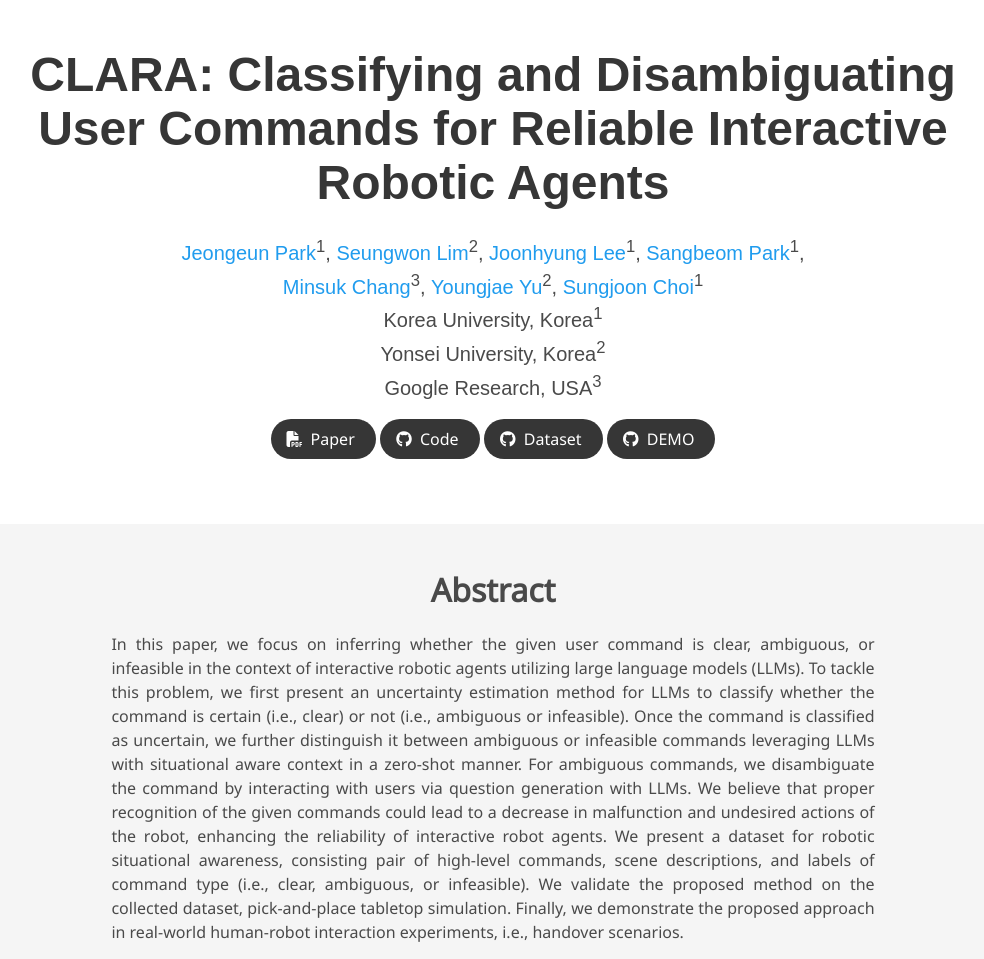
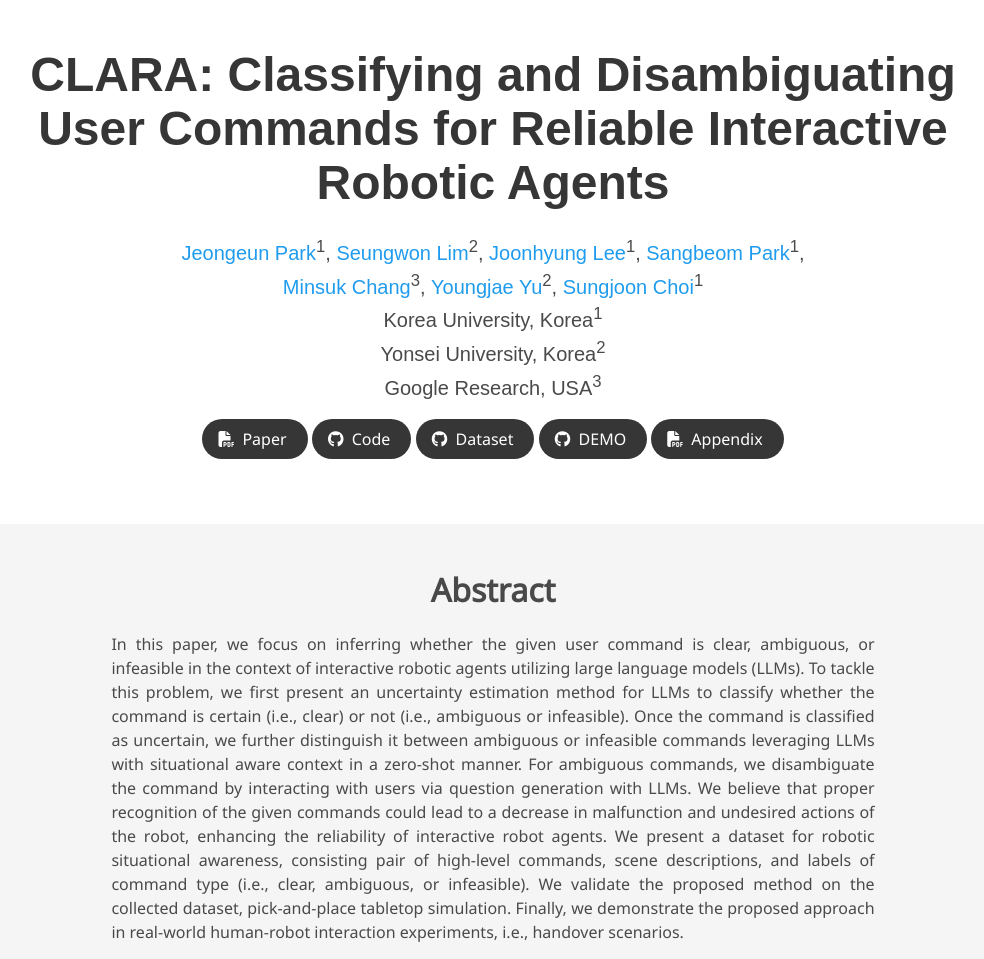
Before and after one commit to CLARARobot/CLARARobot.github.io, a plain HTML site: page index.html in a window 1280 px wide. Shown: the top 959 px of the page, without its empty margins (147-1131 px from the left). Drawn offline with nearby package versions, Linux system fonts and the light colour scheme; some icons are missing; a web font is replaced by a local one.

Commit message:
appendix

```diff
--- a/index.html
+++ b/index.html
@@ -116,6 +116,15 @@
         <span>DEMO </span>
       </a>
     </span>
+    <span class="link-block">
+      <a href="https://github.com/" target="_blank"
+      class="external-link button is-normal is-rounded is-dark">
+      <span class="icon">
+        <i class="fas fa-file-pdf"></i>
+      </span>
+      <span>Appendix</span>
+    </a>
+  </span>
 
        </div>
     </div>
```
Also changed, not shown: 1 other file.
